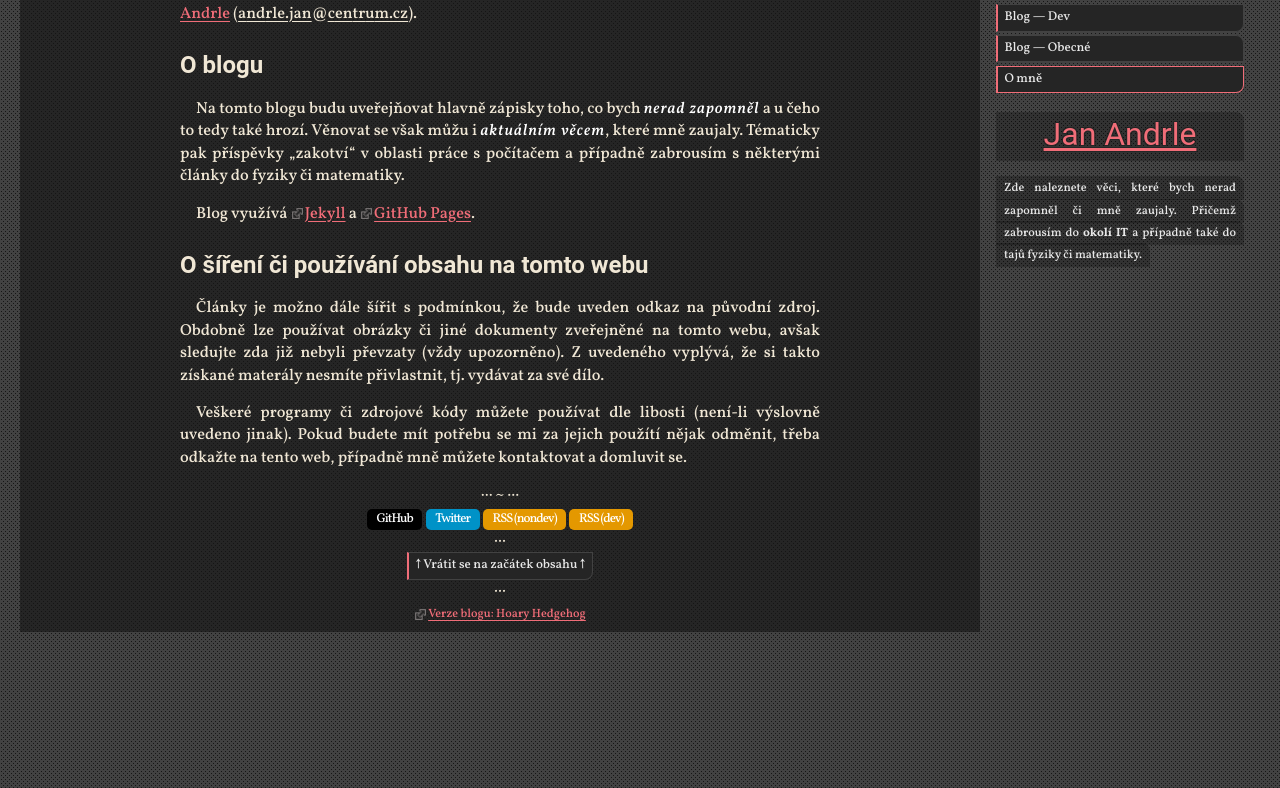
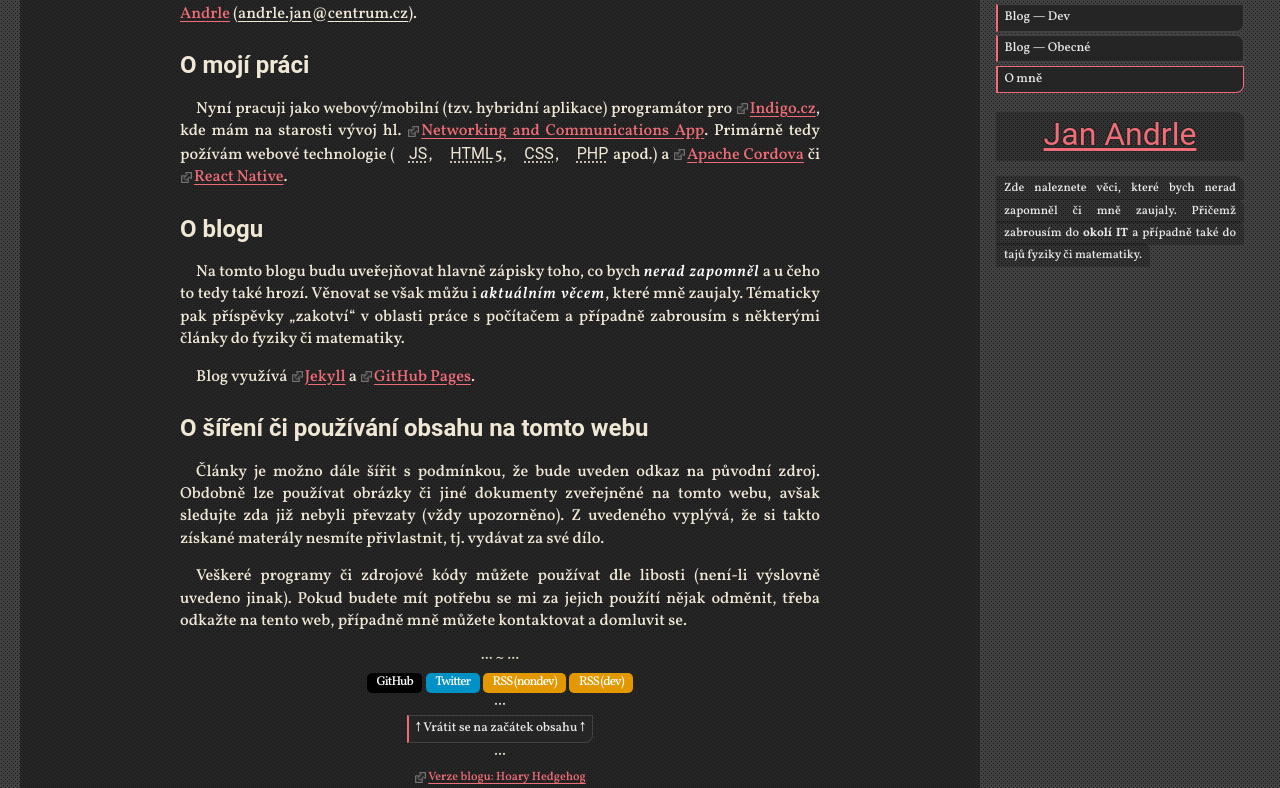
Before and after one commit to jaandrle/jaandrle.github.io, a Jekyll site: the page built from about.md, in a window 1280 px wide, cut to the strip 268-1056 px from the top of the page. Built offline with Jekyll 4.4.1, drawn with Linux system fonts in a browser that asks for light colours; before the commit the page ends 900 px from its top, so only the background shows below that.

Commit message:
about.md

```diff
--- a/about.md
+++ b/about.md
@@ -22,6 +22,9 @@ Jmenuji se Jan Andrle, Jsem fyzikální a IT nadšenec. Úspěšně jsem **nedo
 // -->
 </script> (<span style="text-decoration: underline;"><span>a</span>nd<span>rle</span>.jan</span><span style="text-decoration: underline;"><!-- email.email[at]email.email --></span>@<span style="text-decoration: underline;">c<span>en</span>tr<span>u</span>m.cz</span>).
 
+## O mojí práci
+Nyní pracuji jako webový/mobilní (tzv. hybridní aplikace) programátor pro [Indigo.cz](http://www.indigo.cz/ "Oficiální stránky firmy"), kde mám na starosti vývoj hl. [Networking and Communications App](http://www.indigo.cz/networking-communications-app/). Primárně tedy požívám webové technologie ({{site.data.abbr.JS}}, {{site.data.abbr.HTML}}5, {{site.data.abbr.CSS}}, {{site.data.abbr.PHP}} apod.) a [Apache Cordova](https://cordova.apache.org/ "Webové stránky frameworku pro vývoj multiplatformních hybridních aplikací") či [React Native](https://reactnative.dev/ "A framework for building native apps using React").
+
 ## O blogu
 Na tomto blogu budu uveřejňovat hlavně zápisky toho, co bych *nerad zapomněl* a u čeho to tedy také hrozí. Věnovat se však můžu i *aktuálním věcem*, které mně zaujaly. Tématicky pak příspěvky „zakotví“ v oblasti práce s počítačem a případně zabrousím s některými články do fyziky či matematiky.
 
```
Also changed, not shown: _data/abbr.yml (+5 -3 lines).
